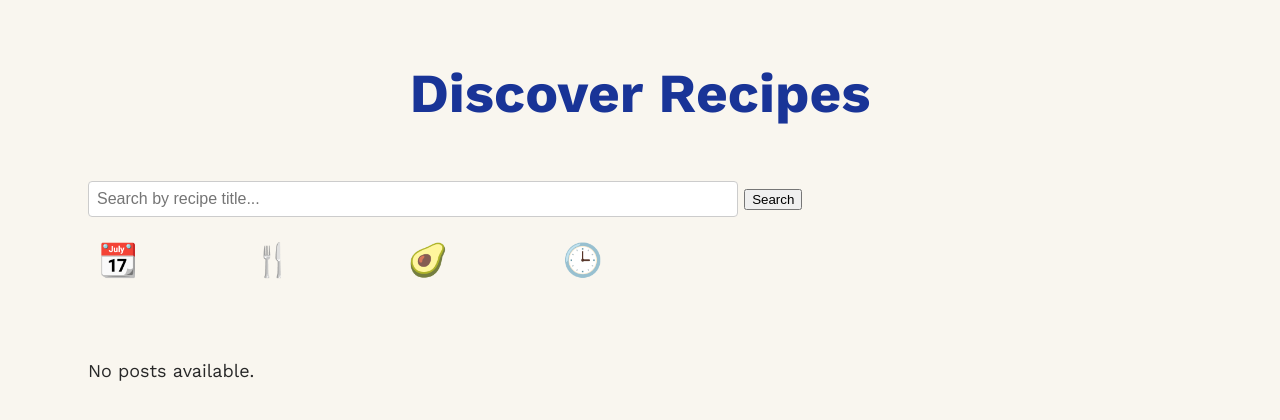
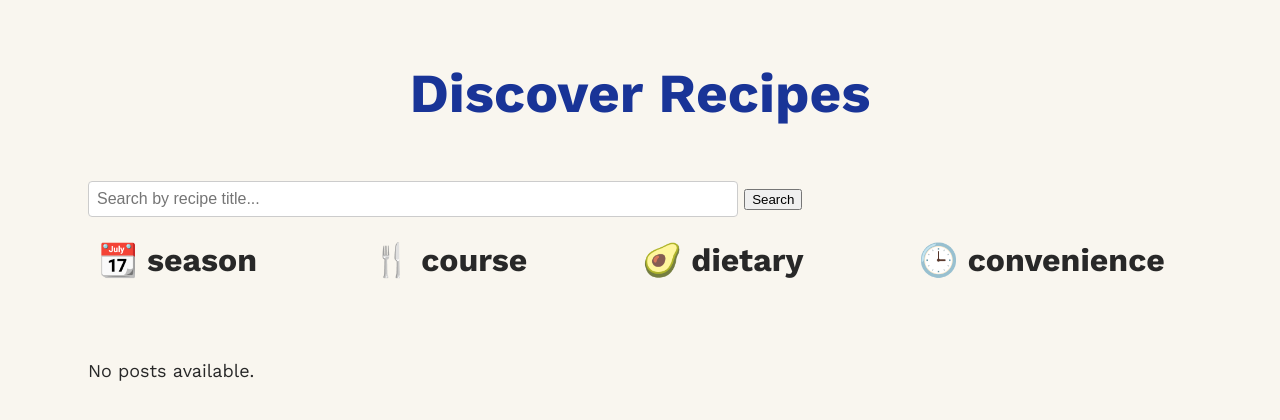
Before and after one commit to hannahchiou/campuschefs, a Flask app: template templates/discover.html in a window 1280 px wide. Shown: the part 239-659 px from the top of the page. Run offline with Flask 3, Linux system fonts and the light colour scheme; the template is opened without the code that fills it, so the values that code supplies are empty.

Commit message:
WAVE discover.html

```diff
--- a/templates/discover.html
+++ b/templates/discover.html
@@ -106,7 +106,7 @@
 
     <div class="dropdown-container">
         <div class="dropdown">
-            <label for="season-options" class="dropbtn">📆</label>
+            <label for="season-options" class="dropbtn">📆 season</label>
             <div id="season-options" class="dropdown-content">
                 <form method="POST" action="{{ url_for('discover') }}">
                     <button type="submit" name="tag" value="fall">Fall</button>
@@ -118,7 +118,7 @@
         </div>
 
         <div class="dropdown">
-            <label for="courses-options" class="dropbtn">🍴</label>
+            <label for="courses-options" class="dropbtn">🍴 course</label>
             <div id="course-options" class="dropdown-content">
                 <form method="POST" action="{{ url_for('discover') }}">
                     <button type="submit" name="tag" value="breakfast">Breakfast</button>
@@ -132,7 +132,7 @@
         </div>
 
         <div class="dropdown">
-            <label for="dietary-options" class="dropbtn">🥑</label>
+            <label for="dietary-options" class="dropbtn">🥑 dietary</label>
             <div id="course-options" class="dropdown-content">
                 <form method="POST" action="{{ url_for('discover') }}">
                     <button type="submit" name="tag" value="dairy-free">Dairy-Free</button>
@@ -145,7 +145,7 @@
         </div>
 
         <div class="dropdown">
-            <label for="convenience-options" class="dropbtn">🕒</label>
+            <label for="convenience-options" class="dropbtn">🕒 convenience</label>
             <div id="course-options" class="dropdown-content">
                 <form method="POST" action="{{ url_for('discover') }}">
                     <button type="submit" name="tag" value="quick-meal">Quick-Meal</button>
```
